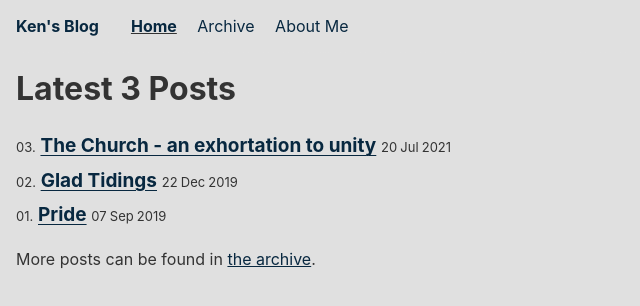
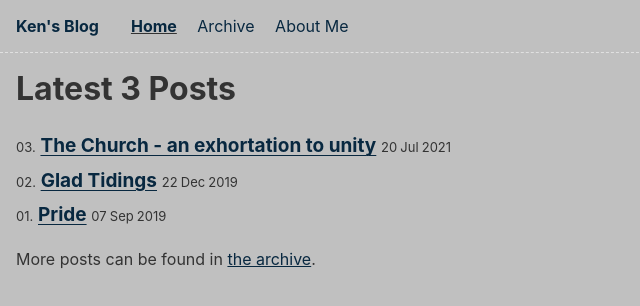
Before and after one commit to kenstevens/kenstevens.github.io, an Eleventy site: page index.njk in a window 1280 px wide. Shown: the whole page, without its empty margins (0-640 px from the left). Built offline with nearby package versions, Linux system fonts and the light colour scheme; Eleventy itself is replaced by a stand-in of ours; files that its build step writes are made by us from their sources.

Commit message:
atempt to add a background image but without success

```diff
--- a/_includes/layouts/base.njk
+++ b/_includes/layouts/base.njk
@@ -5,8 +5,8 @@
     <meta name="viewport" content="width=device-width, initial-scale=1.0">
     <title>{{ title or metadata.title }}</title>
     <meta name="description" content="{{ description or metadata.description }}">
-    <link rel="stylesheet" href="{{ '/css/index.css' | url }}">
-    <link rel="stylesheet" href="{{ '/css/prism-base16-monokai.dark.css' | url }}">
+    <link rel="stylesheet" href="{{ 'css/index.css' | url }}">
+    <link rel="stylesheet" href="{{ 'css/prism-base16-monokai.dark.css' | url }}">
     <link rel="alternate" href="{{ metadata.feed.path | url }}" type="application/atom+xml" title="{{ metadata.title }}">
     <link rel="alternate" href="{{ metadata.jsonfeed.path | url }}" type="application/json" title="{{ metadata.title }}">
   </head>
--- a/css/index.css
+++ b/css/index.css
@@ -19,7 +19,8 @@
   margin: 0;
   font-family: -apple-system, system-ui, sans-serif;
   color: var(--darkgray);
-  background-color: var(--lightgray);
+  background-color: var(--gray); */
+  /* background-image: url("/img/OIP.jpeg");
 }
 p:last-child {
   margin-bottom: 0;
```
Also changed, not shown: img/OIP.jpeg (added), img/PH.jpeg (added).
